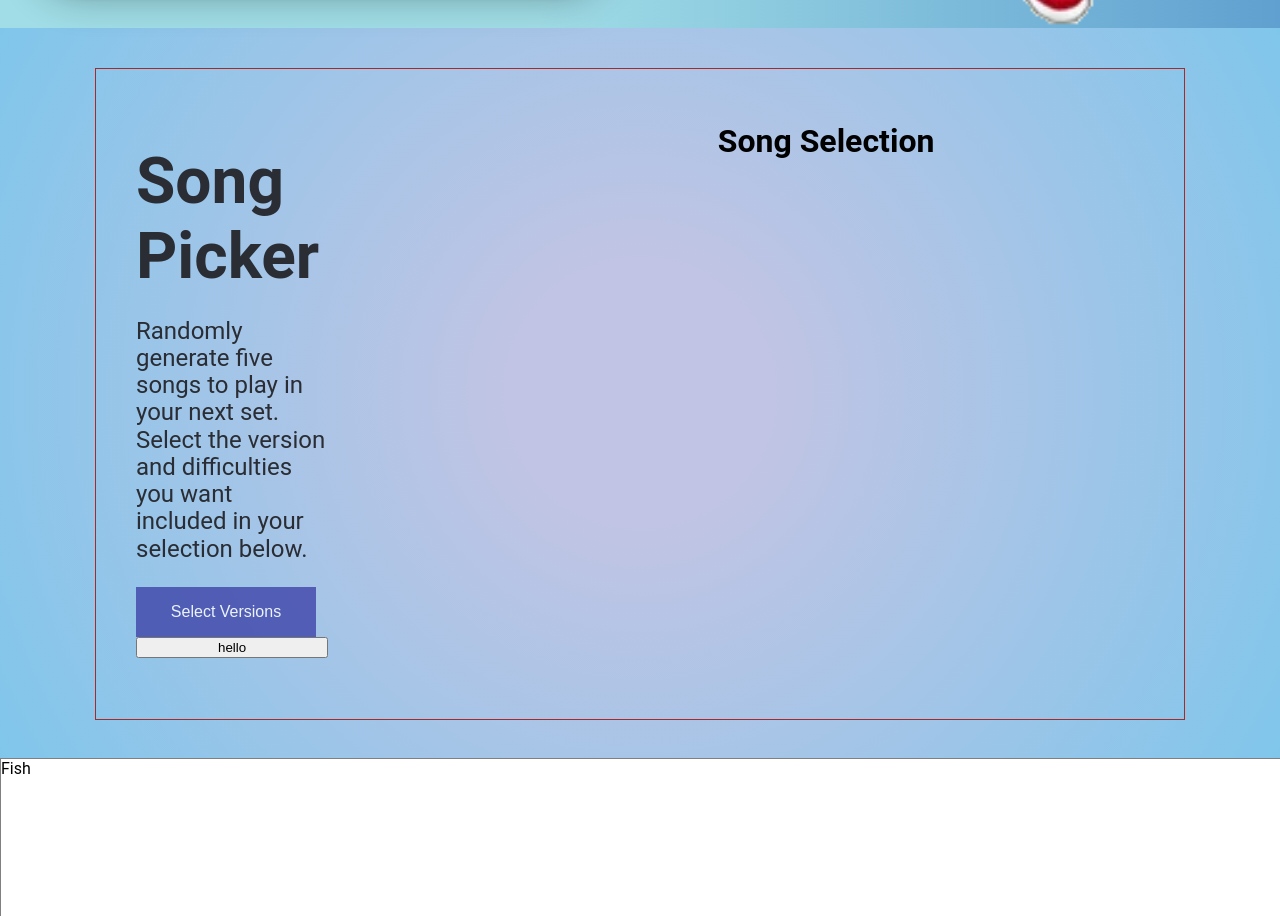
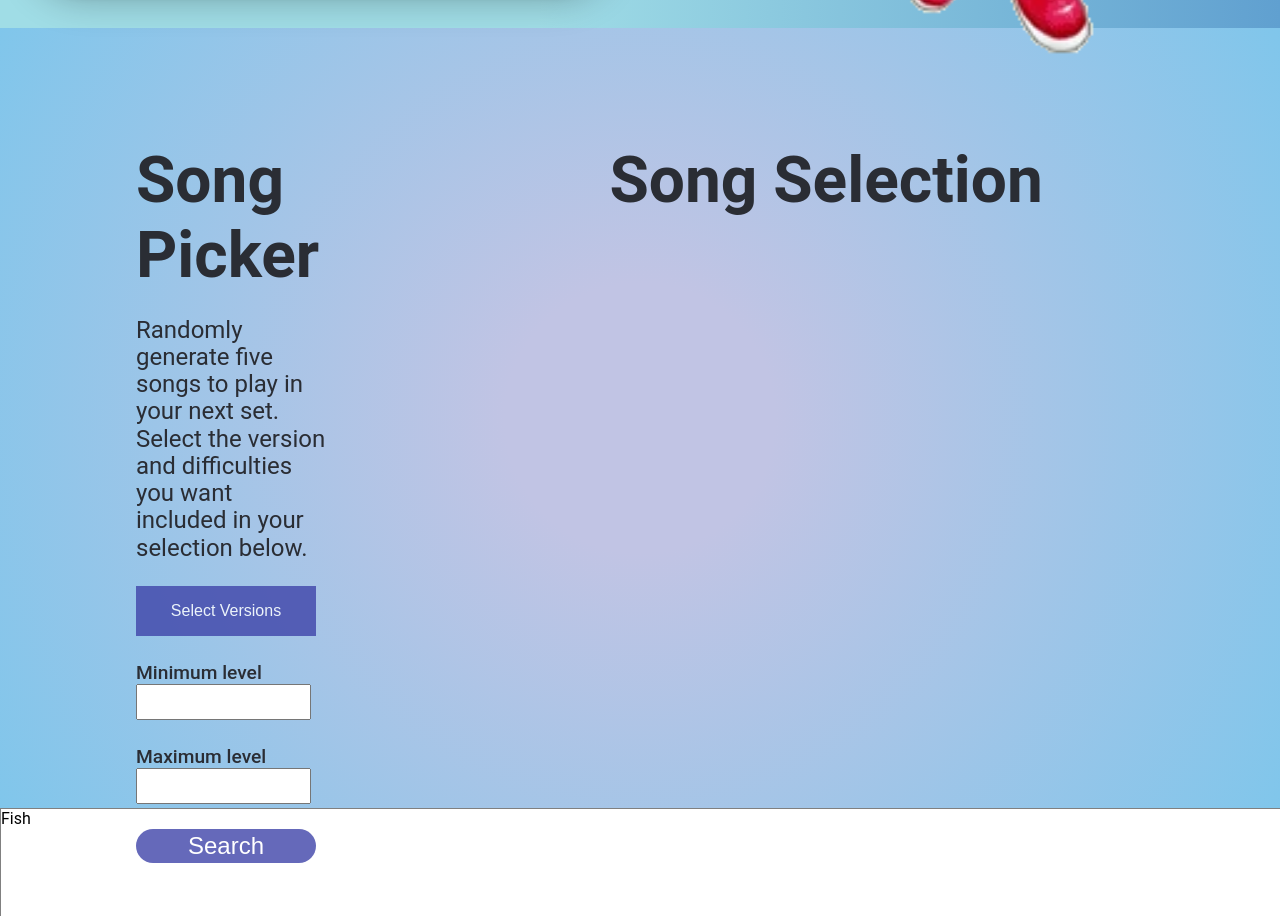
Before and after one commit to Hajurian/ddrsearch, a React (Vite) app: page / in a window 1280 px wide. Shown: the part 2560-3476 px from the top of the page. Built offline with nearby package versions, Linux system fonts and the light colour scheme.

Commit message:
Songpicker buttons

```diff
--- a/src/App.css
+++ b/src/App.css
@@ -52,7 +52,7 @@
 
 }
 .songpickerbar {
-    height:650px;
+    height:700px;
     width:100%;
     background: rgb(193,196,228);
     background: radial-gradient(circle, rgba(193,196,228,1) 18%, rgba(128,198,235,1) 100%);
--- a/src/components/Search.jsx
+++ b/src/components/Search.jsx
@@ -46,7 +46,7 @@ function Search() {
     return (
         <div className="searchcontainer">
             <h1 className='invisible'>Song Search</h1>
-            <div className="search invisble">
+            <div className="search invisible">
                 <div className="icon" onClick={() => {
                     document.querySelector('.search').classList.toggle('active');
                 }}></div>
--- a/src/components/SongPicker.css
+++ b/src/components/SongPicker.css
@@ -1,7 +1,6 @@
 .songpickercontainer {
     width:85%;
     height:inherit;
-    border:1px solid brown;
     margin:0 auto;
     display:flex;
 }
@@ -30,10 +29,13 @@
     flex-direction: column;
     align-items: center;
 }
+.randomcards h1 {
+    color:#2a2d34;
+    font-size:4rem;
+}
 .randomcards .randomcardcontainer {
     width:800px;
     height:500px;
-    border:1px solid black;
     display:flex;
     flex-direction: row;
     justify-content: center;
@@ -78,3 +80,39 @@
     border:1px solid black;
 
 }
+.difficultyinputs {
+    display:flex;
+    flex-direction: column;
+    width:175px;
+    height:300px;
+    margin-top:25px;
+    margin-bottom: 25px;
+}
+.difficultyinputs label {
+    font-size:1.2rem;
+    color:#2a2d34;
+    font-weight:500;
+}
+.difficultyinputs .mininput {
+    height:30px;
+    font-size:1rem;
+    margin-bottom:25px;
+}
+.difficultyinputs .maxinput {
+    height:30px;
+}
+.submitbutton {
+    position: relative;
+    width:180px;
+    height:150px;
+    background: rgb(63,68,169);
+    border:none;
+    border-radius:25px;
+    cursor: pointer;
+    opacity: 0.8;
+    color:#fff;
+    font-size:1.5rem;
+    line-height:2rem;
+    text-align: center;
+    transition: all 0.5s;
+}
--- a/src/components/SongPicker.jsx
+++ b/src/components/SongPicker.jsx
@@ -1,12 +1,27 @@
-import { useState } from 'react';
+import { useState, useEffect } from 'react';
 import ScrapedData from '../songdata.json'
 import './SongPicker.css'
 import RandomCards from './RandomCards';
 function SongPicker() {
+    const observer = new IntersectionObserver((entries) => {
+        entries.forEach((entry) => {
+            if (entry.isIntersecting) {
+                entry.target.classList.add('show')
+            } else {
+                entry.target.classList.remove('show')
+            }
+        })
+    })
+    useEffect(() => {
+        const hiddenElements = document.querySelectorAll('.invisible');
+        hiddenElements.forEach((el) => observer.observe(el))
+    }, [])
     let v = [];
     let chosenVersion = [];
     const [cV, setCV] = useState([]);
     const [vLength, setVLength] = useState(0);
+    const [min, setMin] = useState();
+    const [max, setMax] = useState();
     const versions = ["DDR 1st", "DDR 2ndMIX", "DDR 3rdMIX", "DDR 4thMIX", "DDR 5thMIX", "DDRMAX", "DDRMAX2", "DDR EXTREME", "DDR SuperNOVA", "DDR SuperNOVA 2", "DDR X", "DDR X2",
         "DDR X3 VS 2ndMIX", "DanceDanceRevolution (2013)", "DanceDnaceRevolution (2014)", "DanceDanceRevolution A", "DanceDanceRevolution A20",
         "DanceDanceRevolution A20 PLUS", "DanceDanceRevolution A3"];
@@ -42,7 +57,20 @@ function SongPicker() {
                         })}
                     </div>
                 </div>
-                <button onClick={() => {
+                <div className="difficultyinputs">
+                    <label htmlFor="mininput">Minimum level</label>
+                    <input type="text" className="mininput" onChange={(e) => {
+                        setMin(e.target.value);
+
+                    }}/>
+                    <label htmlFor="maxinput">Maximum level</label>
+                    <input type="text" className="maxinput" onChange={(e) => {
+                        setMax(e.target.value);
+
+                    }}/>
+                </div>
+
+                <button className="submitbutton" onClick={() => {
                     v = [];
                     let selectedVersions = document.querySelectorAll(".selected");
                     selectedVersions.forEach((version) => {
@@ -50,11 +78,11 @@ function SongPicker() {
                     })
                     setVLength(v.length);
                     generateRandom(v);
-                }}>hello</button>
+                }}>Search</button>
             </div>
             <div className="randomcards">
                 <h1>Song Selection</h1>
-                {vLength > 0 ? <RandomCards versions={cV}/> : null}
+                {vLength > 0 ? <RandomCards versions={cV} /> : null}
             </div>
         </div>
     )
```
